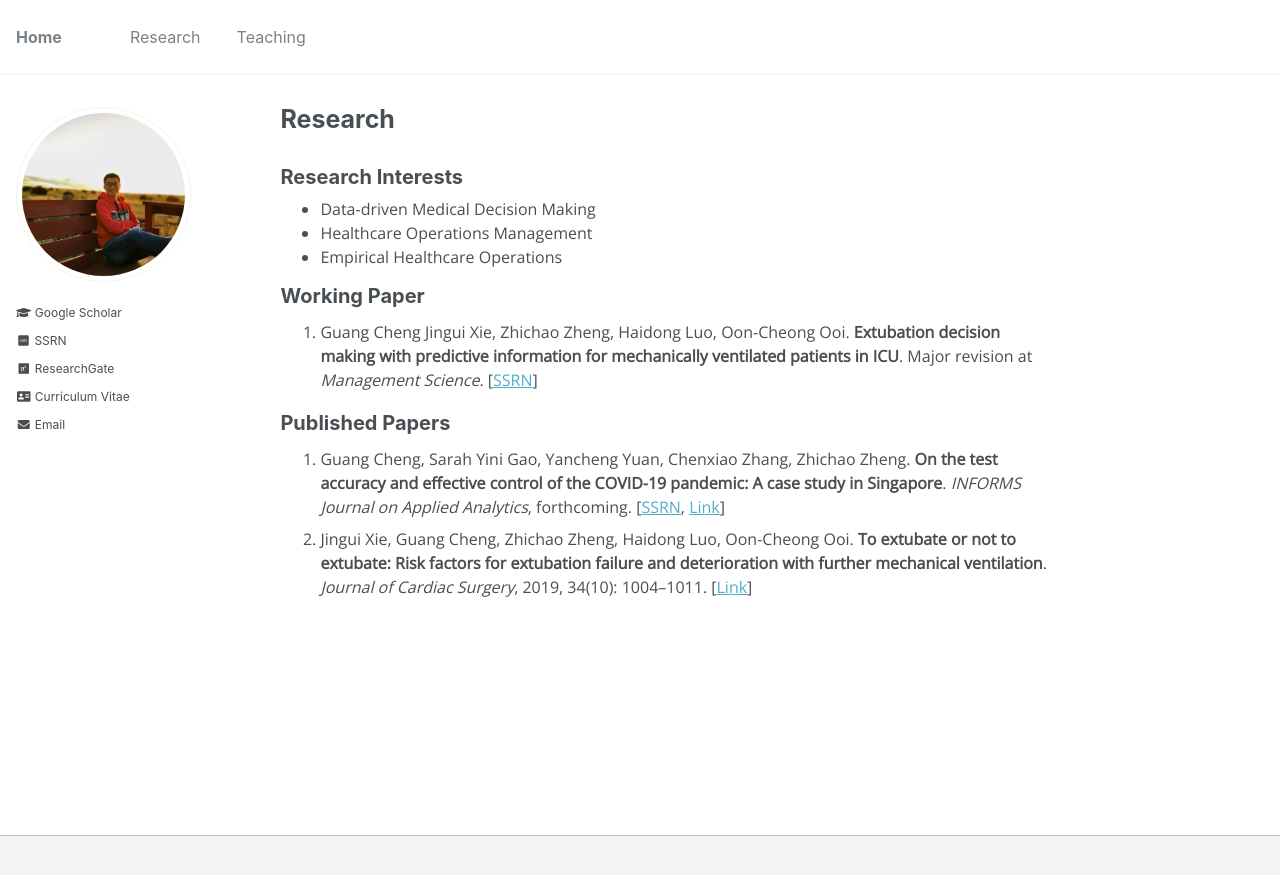
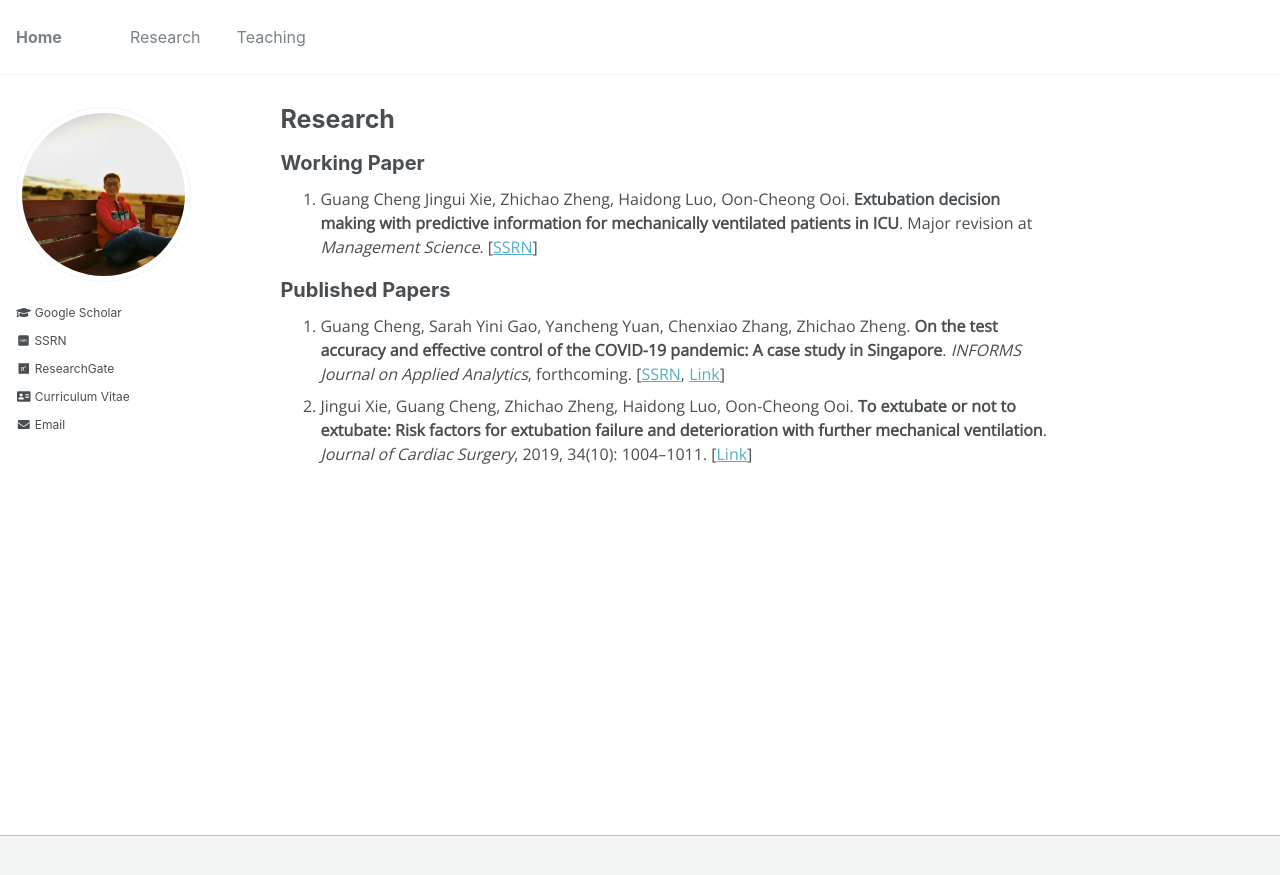
Before and after one commit to gcheng-nus/gcheng-nus.github.io, a Jekyll site: the page built from _pages/research.md, in a window 1280 px wide. Shown: the top 875 px of the page. Built offline with Jekyll 4.4.1, drawn with Linux system fonts in a browser that asks for light colours; some web fonts are replaced.

Commit message:
update cv

```diff
--- a/_pages/research.md
+++ b/_pages/research.md
@@ -11,12 +11,7 @@ author_profile: true
 <!-- <body style="font-family: sans-serif; font-size: 9pt;"> -->
 <body style="font-family: Open Sans; font-style: light; font-size: 12pt;">
 
-<h2 style="margin-top: 1em;">Research Interests</h2>
-<ul style="margin-top: 0em; margin-bottom: 1.2em; line-height:100%;">
-	<li>Data-driven Medical Decision Making</li>
-	<li>Healthcare Operations Management</li>
-	<li>Empirical Healthcare Operations</li>
-</ul>
+
 
 <h2>Working Paper</h2>
 <ol style="margin-top: 0em; margin-bottom: 1.2em;">
```
Also changed, not shown: 2 other files.
